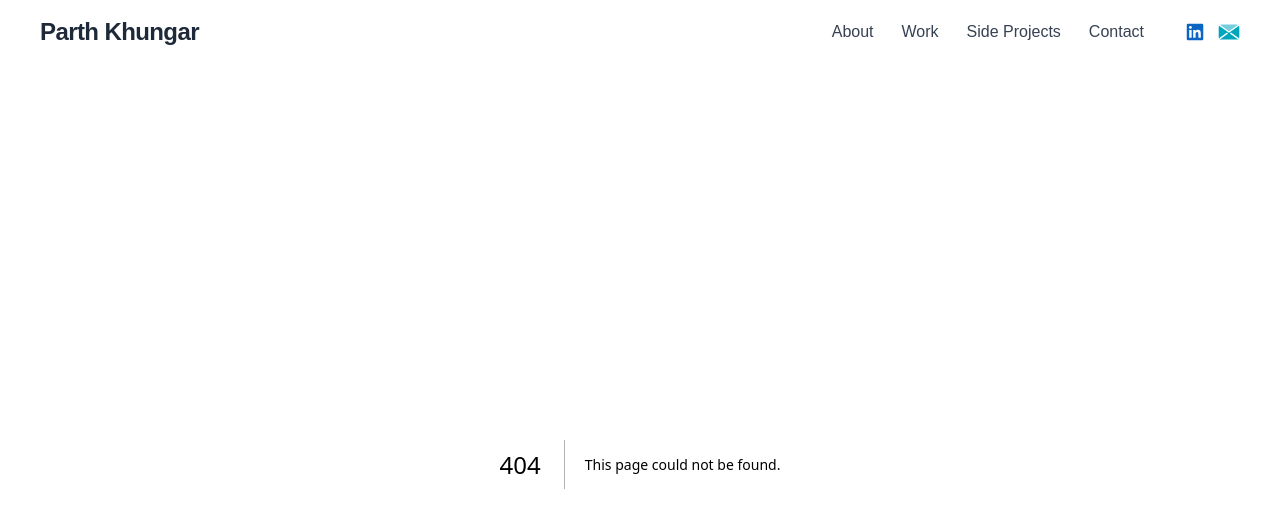
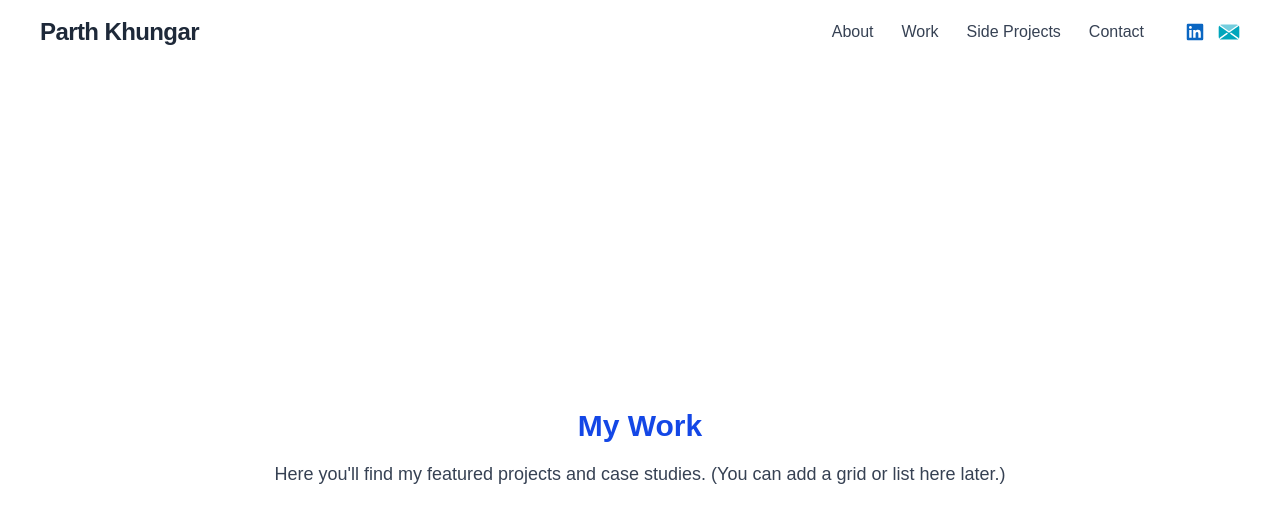
Before and after one commit to Skater000333/nextjs-boilerplate, a Next.js app: page /contact in a window 1280 px wide. Before the commit this address had no page. Shown: the top 528 px of the page. Built offline with nearby package versions, Linux system fonts and the light colour scheme.

Commit message:
pages added

```diff
--- /dev/null
+++ b/app/contact/page.tsx
@@ -0,0 +1,12 @@
+"use client";
+export default function Work() {
+  return (
+    <div className="min-h-screen flex flex-col items-center justify-center px-4 py-12">
+      <h1 className="text-3xl font-bold mb-4 text-blue-700">My Work</h1>
+      <p className="text-lg text-gray-700 mb-8 text-center">
+        Here you'll find my featured projects and case studies. (You can add a grid or list here later.)
+      </p>
+      {/* Add your Work content here */}
+    </div>
+  );
+}
```
Also changed, not shown: app/hobbies/page.tsx (added), app/side-projects/page.tsx (added), app/work/page.tsx (added).
